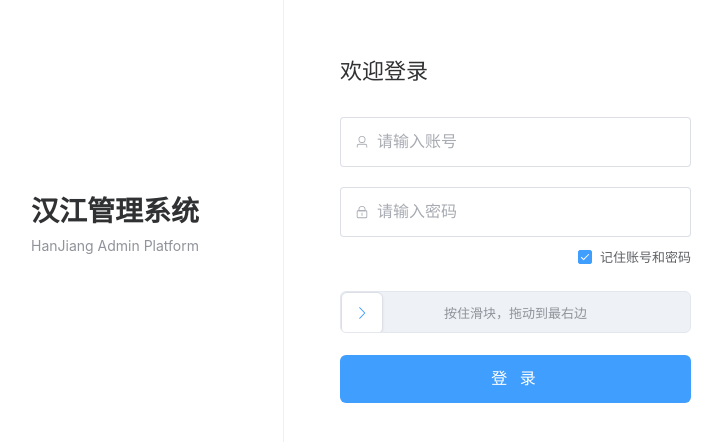
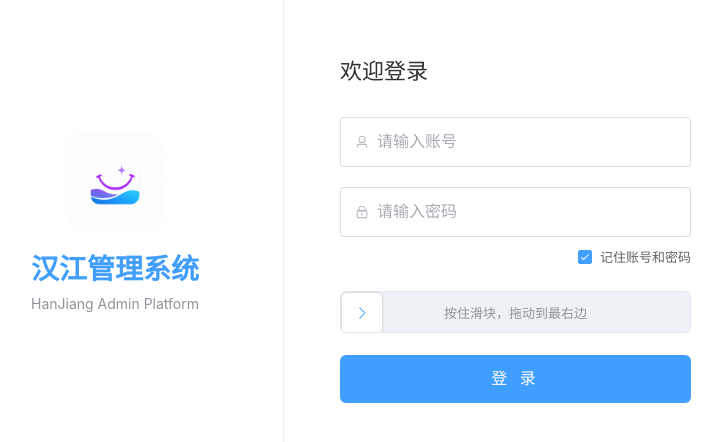
Before and after one commit to cross-lang/x-HanJiang, a Vue app in the folder web/admin/: page /login in a window 1280 px wide. Shown: the part 172-614 px from the top of the page, without its empty margins (293-1015 px from the left). Built offline with nearby package versions, Linux system fonts and the light colour scheme.

Commit message:
feat: add All Rights Reserved

```diff
--- a/web/admin/index.html
+++ b/web/admin/index.html
@@ -3,6 +3,7 @@
   <head>
     <meta charset="UTF-8" />
     <meta name="viewport" content="width=device-width, initial-scale=1.0" />
+    <link rel="icon" type="image/png" href="/logo-icon.png" />
     <title>汉江（HanJiang）管理系统</title>
   </head>
   <body>
--- a/web/admin/src/views/Layout.vue
+++ b/web/admin/src/views/Layout.vue
@@ -9,7 +9,13 @@
         :title="isCollapsed ? '点击展开菜单' : '点击收起菜单'"
         @click="toggleMenu"
       >
-        {{ isCollapsed ? '汉江' : '汉江管理系统' }}
+        <img
+          src="/logo-icon.png"
+          class="app-logo"
+          :style="{ width: isCollapsed ? '32px' : '36px', height: isCollapsed ? '32px' : '36px' }"
+          alt="汉江管理系统"
+        />
+        <span v-if="!isCollapsed" class="app-name">汉江管理系统</span>
       </div>
       <el-menu
         :default-active="$route.path"
@@ -196,15 +202,25 @@ function handleCommand(cmd: string) {
 
 <style scoped>
 .app-title {
+  display: flex;
+  align-items: center;
+  justify-content: center;
+  gap: 8px;
   color: #303133;
-  text-align: center;
-  padding: 20px 0;
+  padding: 16px 0;
   font-size: 18px;
   font-weight: bold;
   cursor: pointer;
   user-select: none;
   white-space: nowrap;
   transition: color 0.2s ease, background-color 0.2s ease;
+}
+.app-logo {
+  border-radius: 8px;
+  flex-shrink: 0;
+}
+.app-name {
+  line-height: 1;
 }
 .app-title:hover {
   color: #409eff;
--- a/web/admin/src/views/Login.vue
+++ b/web/admin/src/views/Login.vue
@@ -4,6 +4,7 @@
       <div class="login-inner">
         <!-- 左侧品牌区 -->
         <div class="login-left">
+          <img src="/logo-icon.png" class="login-logo" alt="汉江管理系统" />
           <h1 class="brand-name">汉江管理系统</h1>
           <p class="brand-sub">HanJiang Admin Platform</p>
         </div>
@@ -221,10 +222,17 @@ async function handleLogin() {
   background: #fff;
   border-right: 1px solid #f0f0f0;
 }
+.login-logo {
+  width: 100px;
+  height: 100px;
+  border-radius: 20px;
+  display: block;
+  margin-bottom: 16px;
+}
 .brand-name {
   font-size: 28px;
   font-weight: 600;
-  color: #303133;
+  color: #409eff;
   margin: 0;
 }
 .brand-sub {
```
Also changed, not shown: web/admin/public/logo-icon.png (added).
